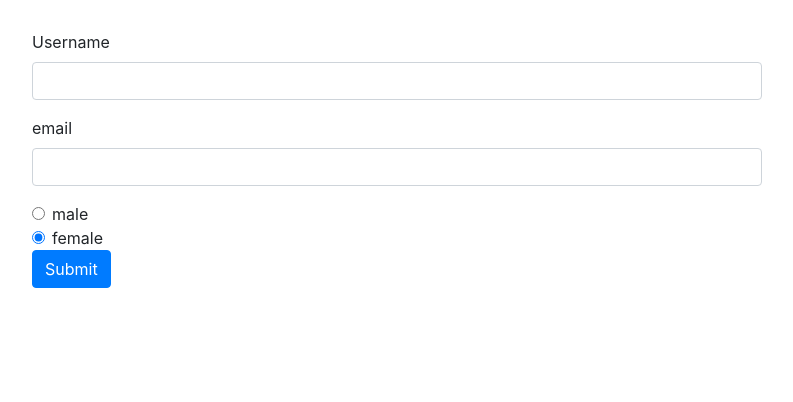
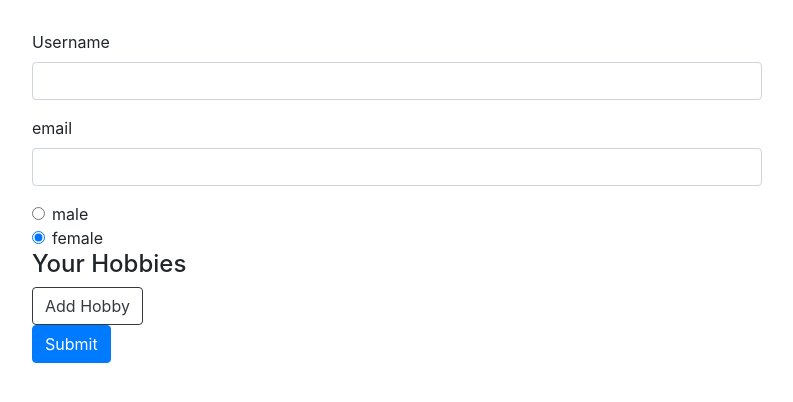
Before and after one commit to cyborg-nomade/angular-course, an Angular app: page / in a window 1280 px wide. Shown: the top 402 px of the page, without its empty margins (243-1036 px from the left). Built offline with nearby package versions, Linux system fonts and the light colour scheme.

Commit message:
creating a FormArray

```diff
--- a/src/app/app.component.html
+++ b/src/app/app.component.html
@@ -24,6 +24,13 @@
           <input class="form-check-input" type="radio" [value]="gender" formControlName="gender">
           <label class="form-check-label">{{ gender }}</label>
         </div>
+        <div formArrayName="hobbies">
+          <h4>Your Hobbies</h4>
+          <button class="btn btn-outline-dark" type="button" (click)="onAddHobby()">Add Hobby</button>
+          <div class="form-group" *ngFor="let hobbyControl of signupForm.get('hobbies')['controls']; let i = index">
+            <input type="text" class="form-control" [formControlName]="i">
+          </div>
+        </div>
         <button class="btn btn-primary" type="submit">Submit</button>
       </form>
     </div>
--- a/src/app/app.component.ts
+++ b/src/app/app.component.ts
@@ -1,5 +1,5 @@
 import { Component, OnInit } from '@angular/core';
-import { FormGroup, FormControl, Validators } from '@angular/forms';
+import { FormGroup, FormControl, Validators, FormArray } from '@angular/forms';
 
 @Component({
   selector: 'app-root',
@@ -16,11 +16,17 @@
         username: new FormControl(null, Validators.required),
         email: new FormControl(null, [Validators.required, Validators.email])
       }),
-      gender: new FormControl('female')
+      gender: new FormControl('female'),
+      hobbies: new FormArray([])
     });
   }
 
   onSubmit() {
     console.log(this.signupForm);
   }
+
+  onAddHobby() {
+    const control = new FormControl(null, Validators.required);
+    (this.signupForm.get('hobbies') as FormArray).push(control);
+  }
 }
```
